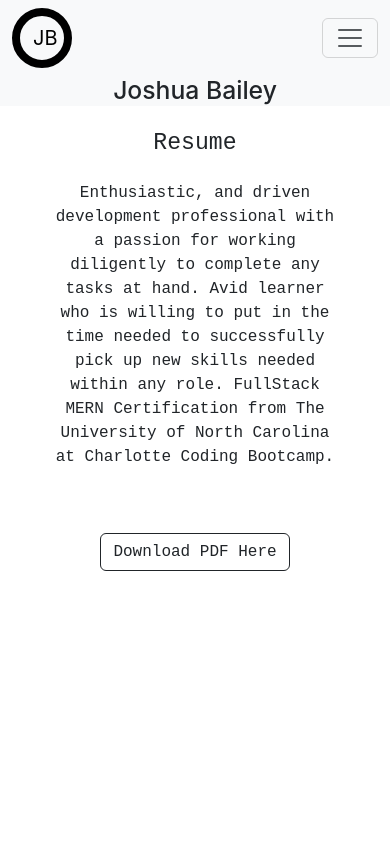
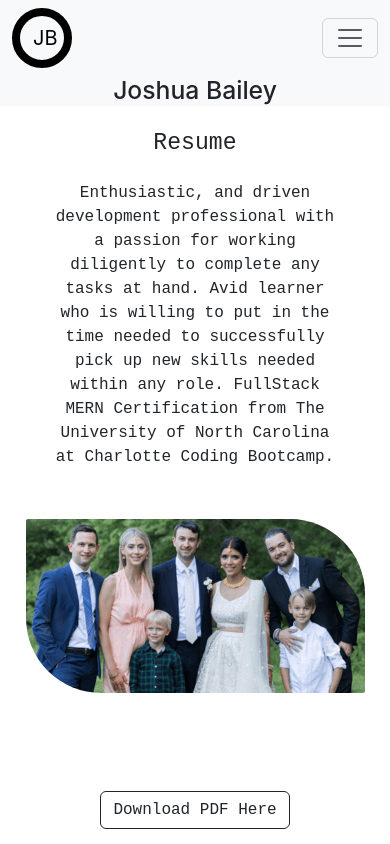
Before and after one commit to joshbaileydev513/joshuabailey.info, a React (Create React App) app: page /resume in a window 390 px wide. Shown: the top 844 px of the page. Built offline with nearby package versions, Linux system fonts and the light colour scheme.

Commit message:
added picture for resume section to take up some space until I can figure out the responsiveness for the res pdf

```diff
--- a/src/pages/Resume.js
+++ b/src/pages/Resume.js
@@ -1,6 +1,7 @@
 import React, { useState } from 'react';
 import ResumePdf from '../assets/joshua-bailey-res-2023.pdf';
 import { Document, Page, pdfjs } from 'react-pdf';
+import Family from '../assets/family.png';
 // import '../index.css';
 
 const styles = {
@@ -30,6 +31,15 @@ const styles = {
         alignItems: 'center',
         fontWeight: 'light',
     },
+    pic: {
+        display: 'flex',
+        justifyContent: 'center',
+        alignItems: 'center',
+        margin: '50px',
+    },
+    border: {
+        borderRadius: '2px 75px',
+    },
 };
 
 const Resume = () => {
@@ -50,6 +60,9 @@ const Resume = () => {
                 any tasks at hand. Avid learner who is willing to put in the time needed to successfully pick up new
                 skills needed within any role. FullStack MERN Certification from The University of North Carolina at Charlotte Coding Bootcamp.
             </p>
+            <div style={styles.pic} alt="Responsive image">
+                <img style={styles.border} src={Family} alt="Family Pic"/>
+            </div>
             {/* <div style={styles.center} class="responsive-container">
                 <Document
                     file={ResumePdf}
```
Also changed, not shown: src/assets/family.png (added).
